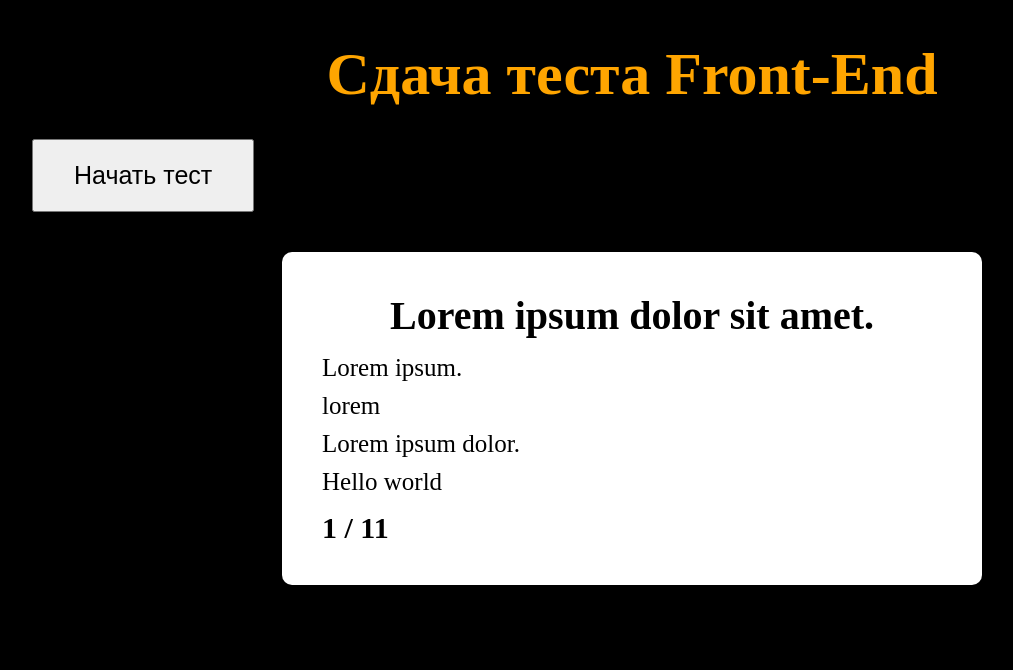
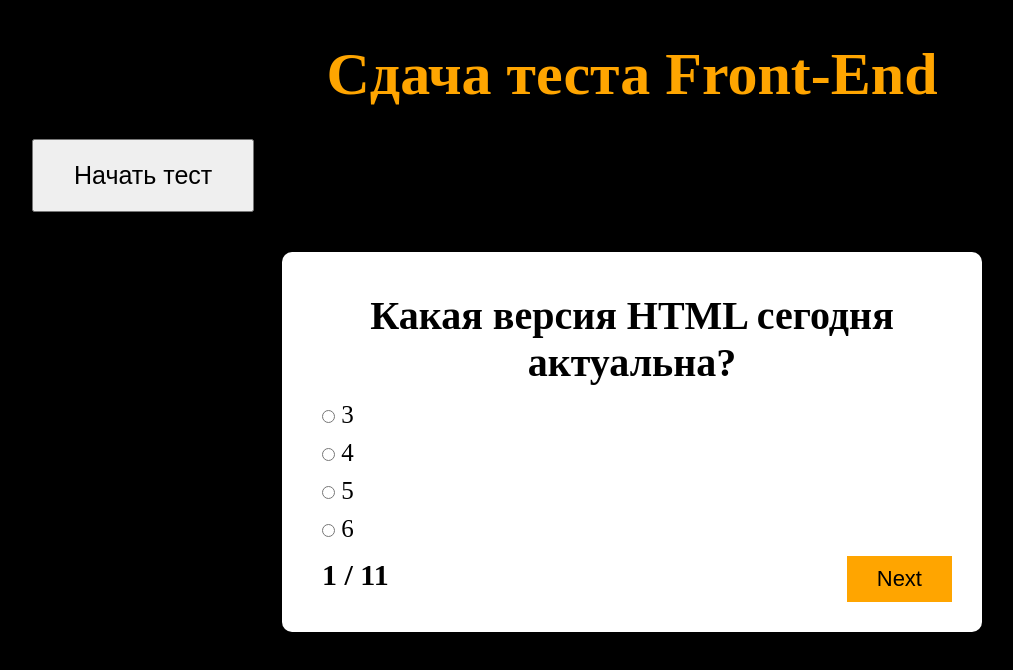
Before and after one commit to Biynazar/App-test, a plain HTML site: page index.html in a window 1280 px wide. Shown: the whole page, without its empty margins (8-1021 px from the left). Drawn offline with Linux system fonts and the light colour scheme.

Commit message:
add function

```diff
--- a/index.html
+++ b/index.html
@@ -15,14 +15,7 @@
 
 
 <div class="ticket">
-    <h2 class="ticket__question">Lorem ipsum dolor sit amet.</h2>
-    <ul class="ticket__list">
-        <li class="ticket__list-item">Lorem ipsum.</li>
-        <li class="ticket__list-item">lorem</li>
-        <li class="ticket__list-item">Lorem ipsum dolor.</li>
-        <li class="ticket__list-item">Hello world</li>
-    </ul>
-    <div class="ticket__count">1 / 11</div>
+
 </div>
 
 <script src="./src/index.js"></script>
--- a/src/index.js
+++ b/src/index.js
@@ -67,3 +67,46 @@ let questions = [
         trueAnswer: 1 // Индекс 1 соответствует ответу join
     }
 ];
+
+let ticket = document.querySelector('.ticket');
+
+let count = 1
+
+
+const setTicket = () => {
+    ticket.innerHTML = `
+      <h2 class="ticket__question">${questions[count - 1].question}</h2>
+    <ul class="ticket__list"></ul>
+    <div class="ticket__count">${count} / ${questions.length}</div>
+    <button class="ticket__next">${count === questions.length ? 'End' : 'Next'}</button>
+    `;
+
+    let ticketList = document.querySelector('.ticket__list');
+    questions[count - 1].answers.forEach((item, idx) => {
+        let li = document.createElement('li')
+        li.innerHTML = `
+        <label class='ticket__label'>
+        <input type='radio' name='question'>
+        <span class='ticket__text'></span>
+        </label>
+        `;
+        ticketList.append(li)
+
+        let span = document.querySelectorAll('.ticket__text');
+        span[idx].textContent = item
+    })
+
+    let btn = document.querySelector('.ticket__next');
+    btn.addEventListener('click', () => {
+
+
+        if(count === questions.length) {
+            alert('Вы закончили тест')
+        } else {
+            count++;
+            setTicket();
+        }
+    })
+}
+
+setTicket()
--- a/src/style.css
+++ b/src/style.css
@@ -31,6 +31,7 @@ body {
     padding: 40px;
     border-radius: 10px;
     color: black;
+    position: relative;
 }
 
 .ticket__question {
@@ -51,3 +52,15 @@ body {
     font-size: 30px;
     font-weight: bold;
 }
+
+.ticket__next {
+    position: absolute;
+    bottom: 30px;
+    right: 30px;
+    padding: 10px 30px;
+    cursor: pointer;
+    background: orange;
+    color: black;
+    border: none;
+    font-size: 22px;
+}
```
